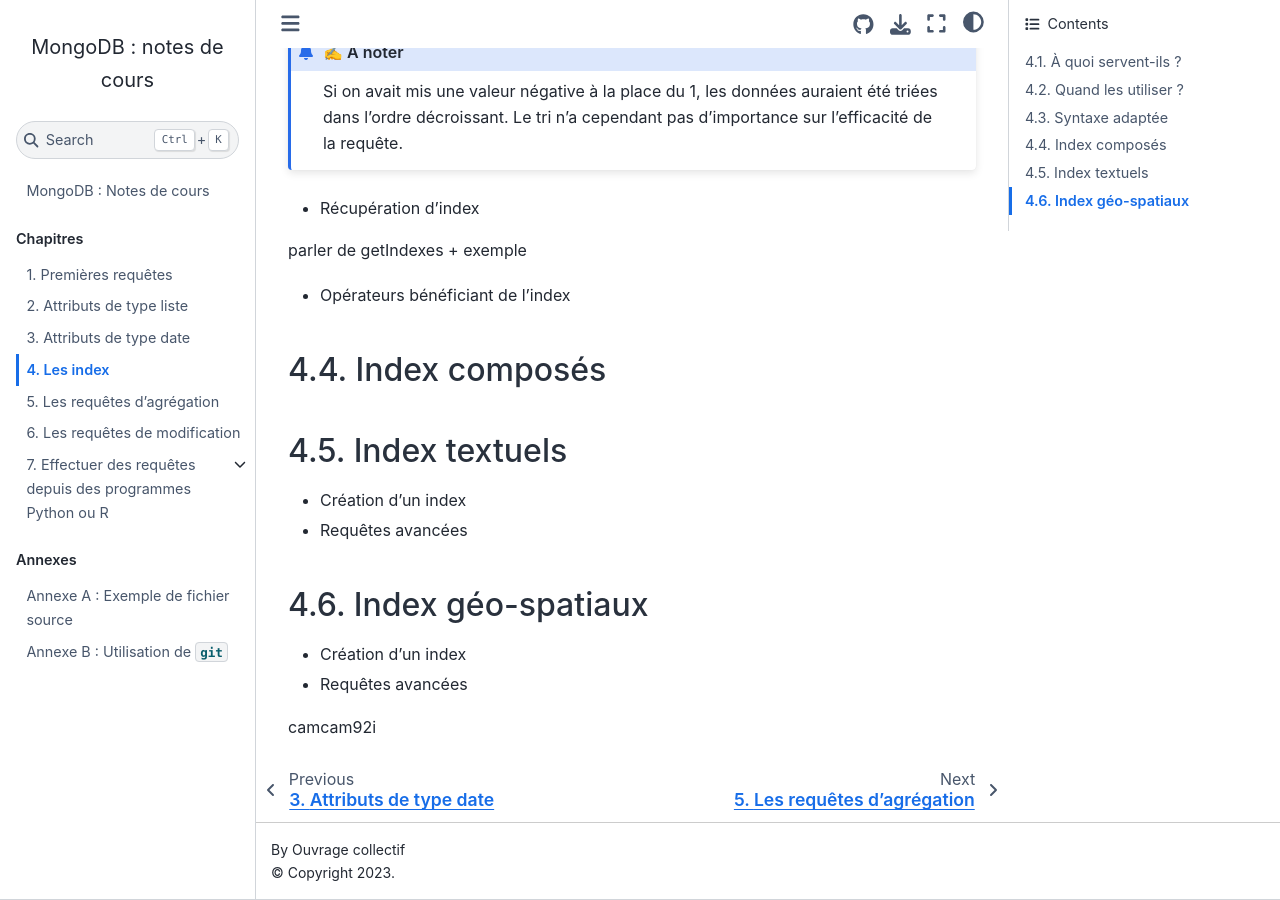
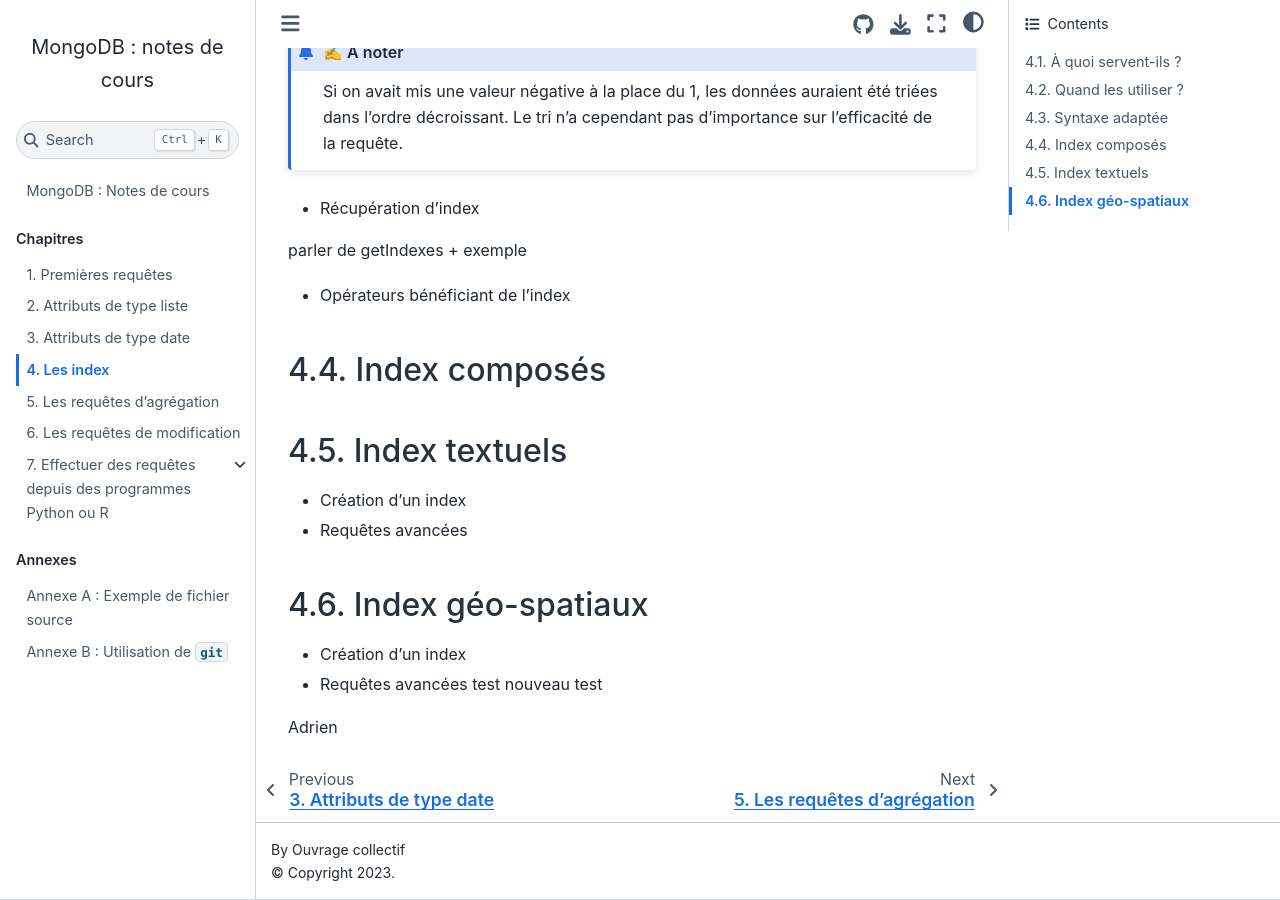
Before and after one commit to rtavenar/mongo_book, a Jupyter Book: the page built from content/04_index.md, in a window 1280 px wide and 900 px high, scrolled down 1630 px. Built offline with Jupyter Book 1.0.4 settings and Sphinx 7.4.7 and the Sphinx Book theme 1.1.4, drawn with Linux system fonts in a browser that asks for light colours.

Commit message:
Create 04_index.md

```diff
--- a/content/04_index.md
+++ b/content/04_index.md
@@ -81,5 +81,7 @@ parler de getIndexes + exemple
 ## Index géo-spatiaux
 * Création d'un index
 * Requêtes avancées
+test nouveau test
 
-camcam92i
+
+Adrien
```
